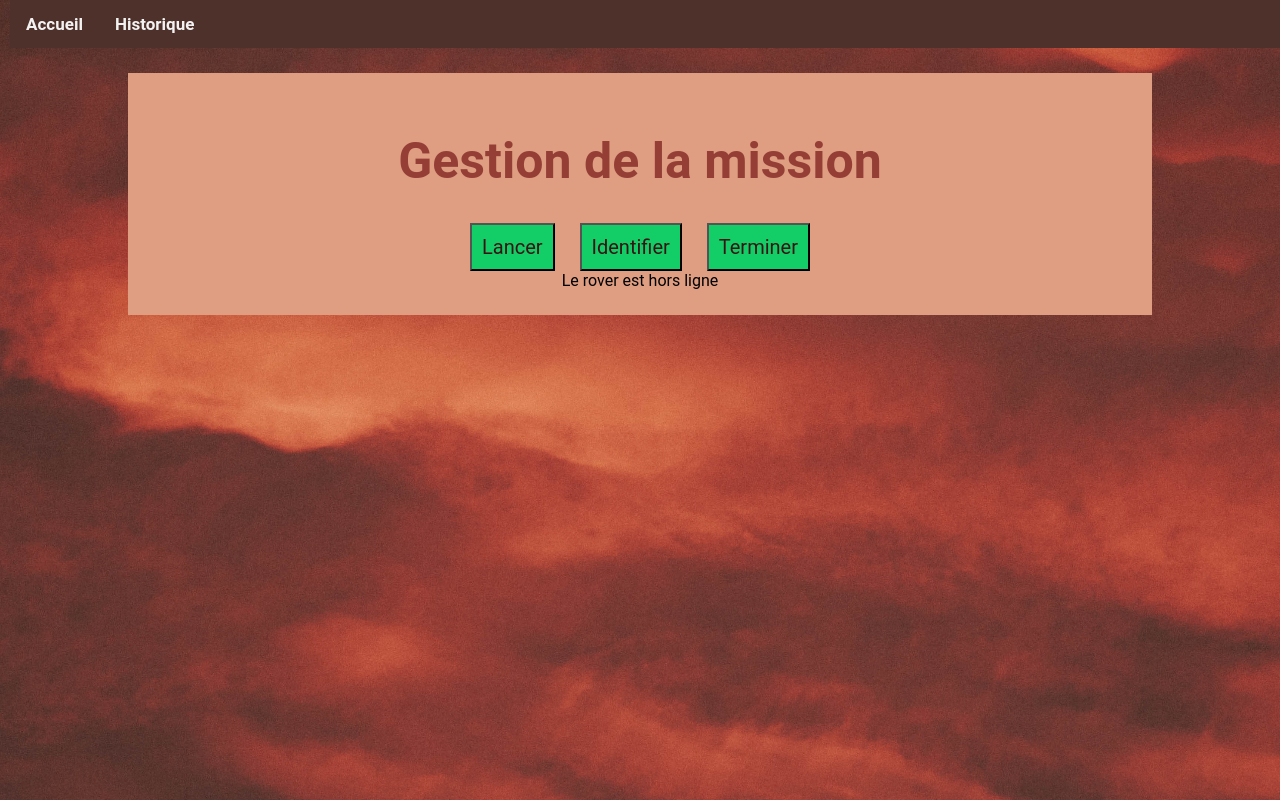
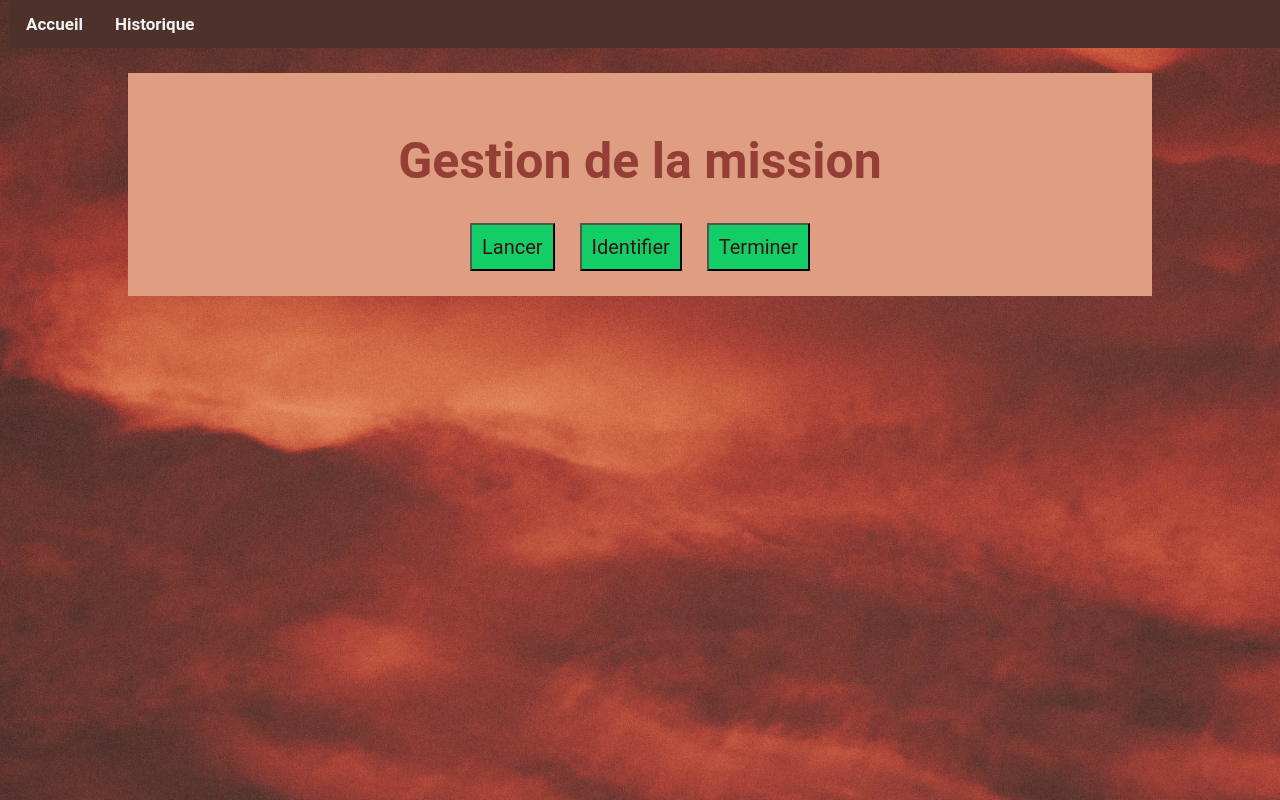
Before and after one commit to daviddeblas/exploration-system, a Vue app in the folder groundstation/website/: page / in a window 1280 px wide. Built offline with nearby package versions, Linux system fonts and the light colour scheme; no server answers.

Commit message:
Revert "Rajout envoie données de la simulation vers le serveur web (Problème à corriger)"
This reverts commit f9ccceebd724a1c70376b2e8fb80127d61afbcf2.

```diff
--- a/groundstation/website/src/views/Home.vue
+++ b/groundstation/website/src/views/Home.vue
@@ -2,9 +2,6 @@
 import { inject } from "vue";
 import { socketProvider } from "@/plugins/socket";
 import type { Socket } from "socket.io-client";
-import { ROBOT_STATUS } from "@/common/constants";
-
-let roverStatus = ROBOT_STATUS.offline;
 
 const socket = inject(socketProvider) as Socket;
 
@@ -19,19 +16,6 @@ function identify() {
 function finish() {
   socket.emit("finish", { data: "Finir mission" });
 }
-
-socket.on("robotState", (in_mission) => {
-  console.log("in_mission: " + in_mission)
-  const robot_state = JSON.parse(in_mission);
-  console.log("robot state" + robot_state);
-
-  if (in_mission) {
-    roverStatus = ROBOT_STATUS.in_mission;
-  } else {
-    roverStatus = ROBOT_STATUS.pending;
-  }
-});
-
 </script>
 
 <template>
@@ -42,10 +26,6 @@ socket.on("robotState", (in_mission) => {
       <button class="btn" @click="identify">Identifier</button>
       <button class="btn" @click="finish">Terminer</button>
     </div>
-    <div>
-    <span>Le rover est {{ roverStatus }} </span>
-  </div>
-
   </div>
 </template>
 
```
Also changed, not shown: 1 other file (tests, documents, lock files or other folders).
